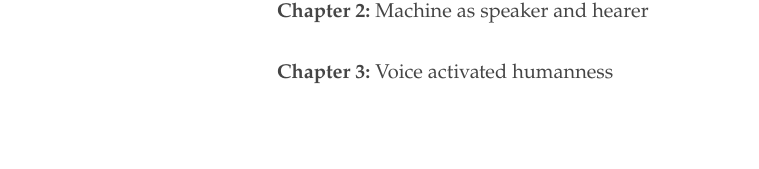
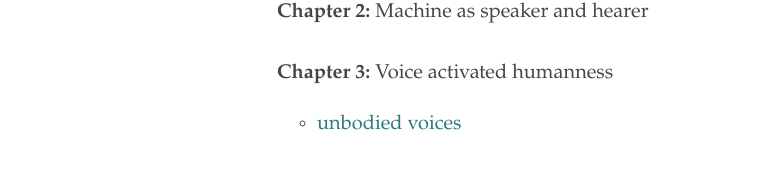
Before and after one commit to ylimem/ed, a Jekyll site: the page built from _texts/voicedbodies.md, in a window 1280 px wide. Shown: the part 517-686 px from the top of the page, without its empty margins (3-762 px from the left). Built offline with Jekyll 4.4.1, drawn with Linux system fonts in a browser that asks for light colours.

Commit message:
Update voicedbodies.md

```diff
--- a/_texts/voicedbodies.md
+++ b/_texts/voicedbodies.md
@@ -17,3 +17,4 @@ source: notes
   <br>
   <br>
 **Chapter 3:** Voice activated humanness
+- <a href="https://ylimem.github.io/ed/texts/mechwomen/">unbodied voices</a>
```
